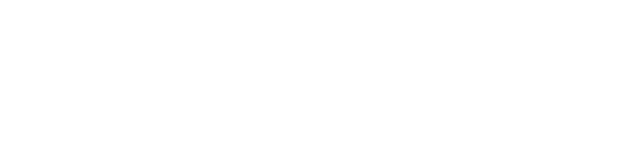
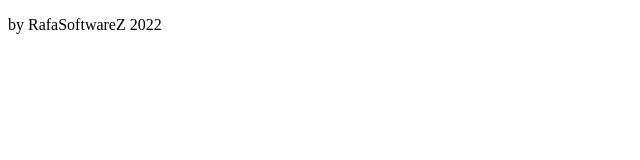
Before and after one commit to elRafaMarin/github-test, a plain HTML site: page index.html in a window 1280 px wide. Shown: the whole page, without its empty margins (0-640 px from the left). Drawn offline with Linux system fonts and the light colour scheme.

Commit message:
se agrega un pie de página

```diff
--- a/index.html
+++ b/index.html
@@ -8,6 +8,6 @@
 
   </body>
   <footer>
-
+    <p>by RafaSoftwareZ 2022</p>
   </footer>
 </html>
```
